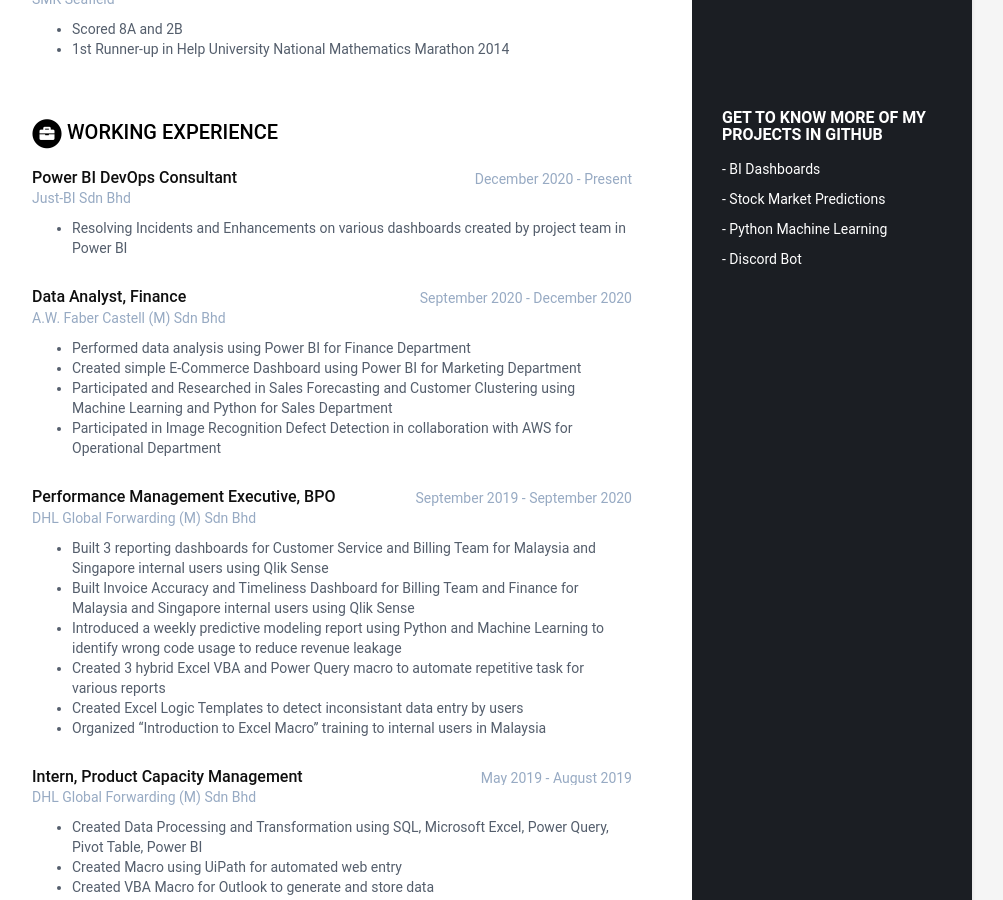
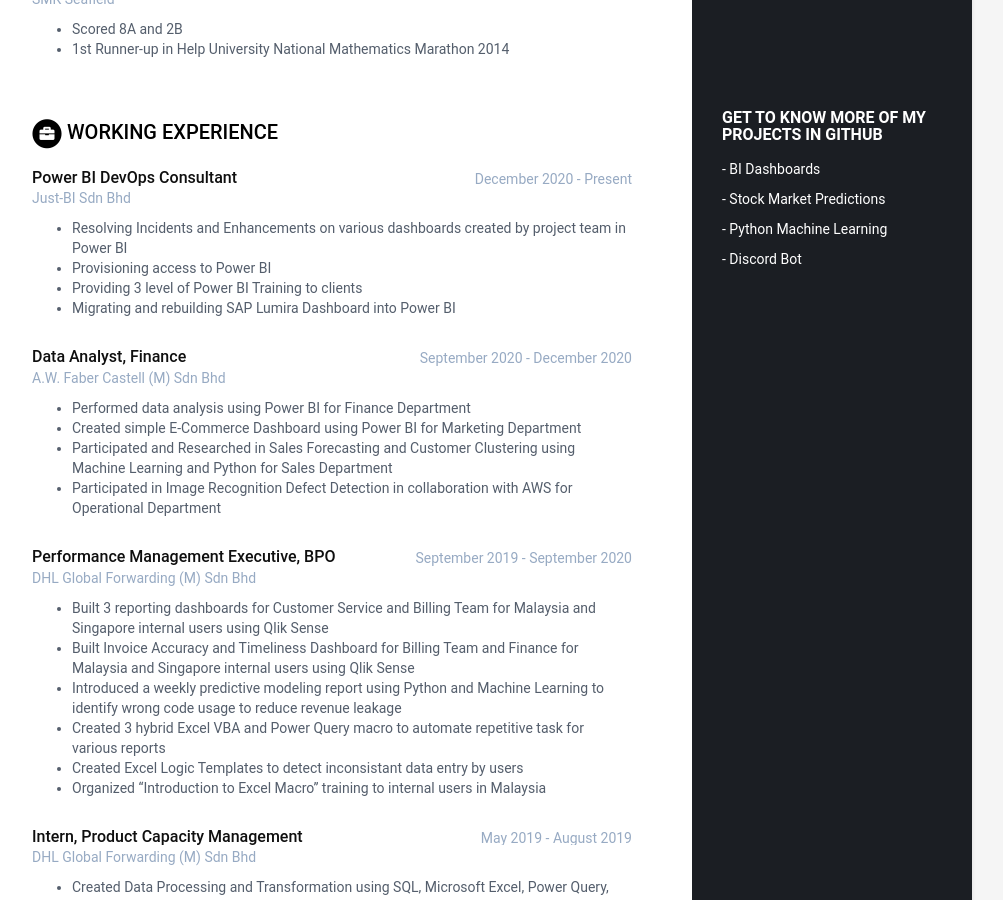
Before and after one commit to jianzhiw/jianzhiw.github.io, a Jekyll site: the page built from index.html, in a window 1280 px wide and 900 px high, scrolled down 673 px. Shown: the whole window, without its empty margins (168-1171 px from the left). Built offline with Jekyll 4.4.1, drawn with Linux system fonts in a browser that asks for light colours.

Commit message:
Updated resume

```diff
--- a/_data/data.yml
+++ b/_data/data.yml
@@ -67,6 +67,9 @@
       company: Just-BI Sdn Bhd
       details: |
         - Resolving Incidents and Enhancements on various dashboards created by project team in Power BI
+        - Provisioning access to Power BI
+        - Providing 3 level of Power BI Training to clients
+        - Migrating and rebuilding SAP Lumira Dashboard into Power BI
 
     - role: Data Analyst, Finance
       time: September 2020 - December 2020
```
